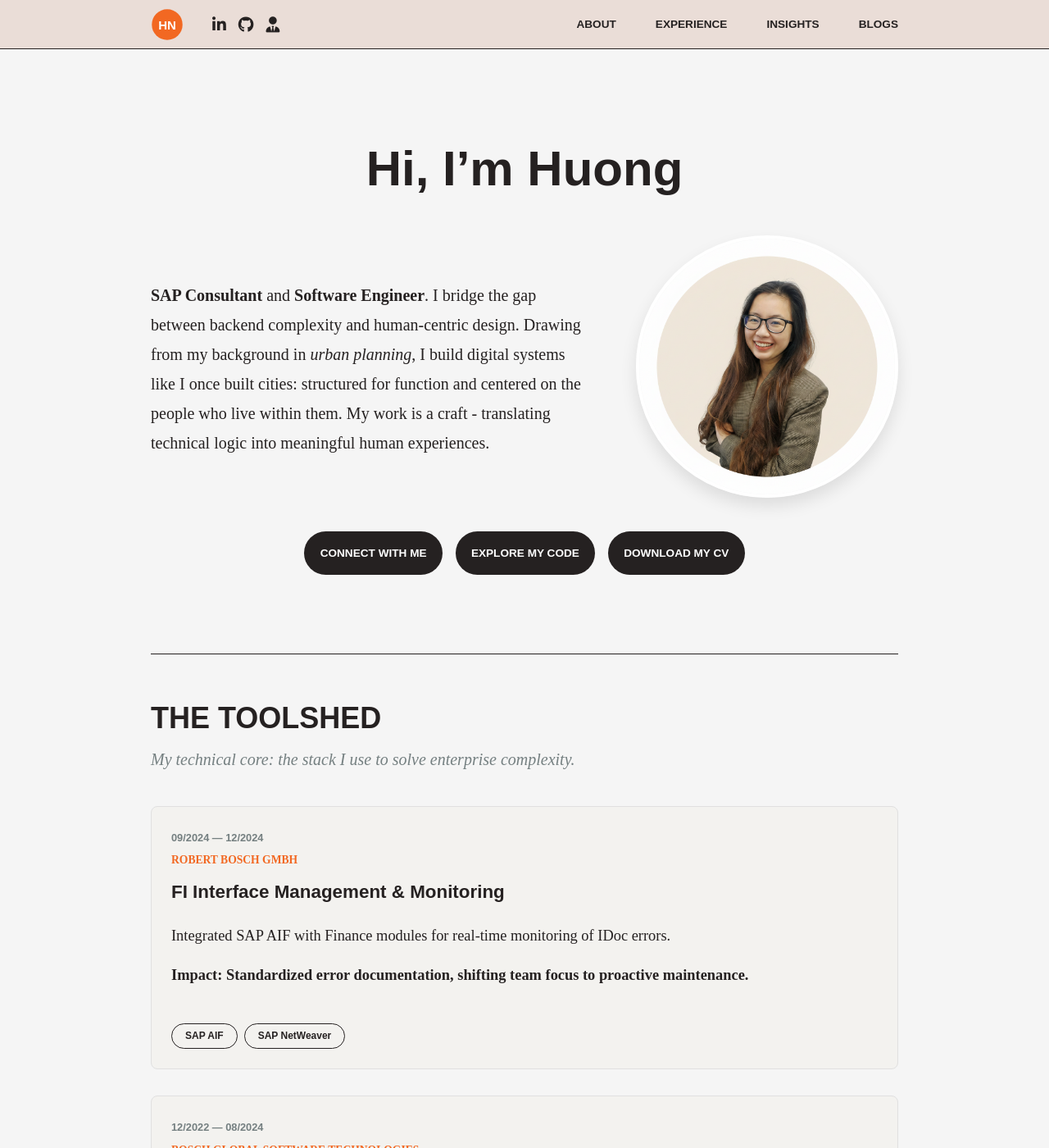
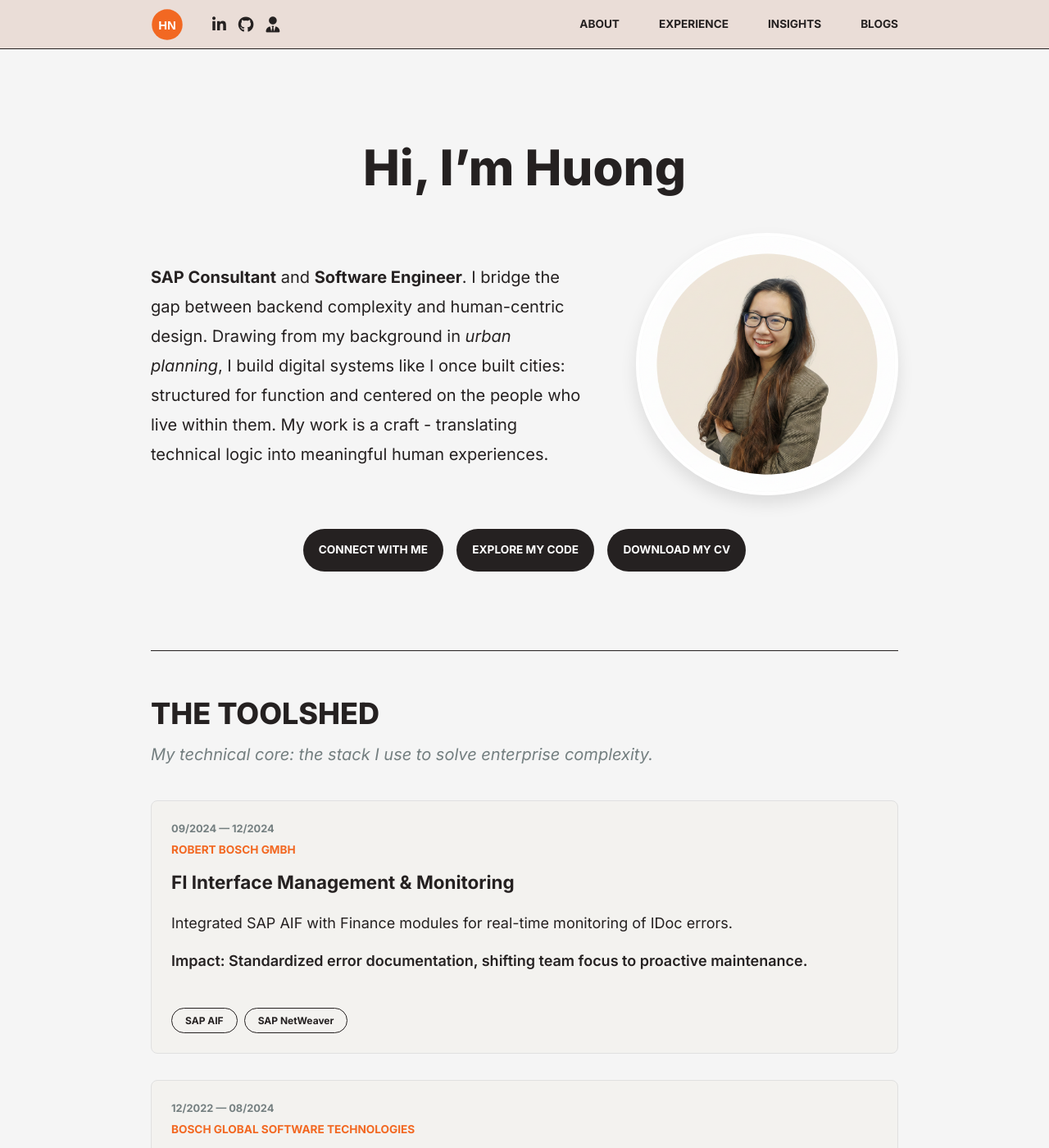
Before and after one commit to huongntn/portfolio-website, a Jekyll site: the page built from index.html, in a window 1280 px wide and 1400 px high. Shown: the whole window at 82% size. Built offline with Jekyll 4.4.1, drawn with Linux system fonts in a browser that asks for light colours.

Commit message:
Update style.css

```diff
--- a/assets/css/style.css
+++ b/assets/css/style.css
@@ -5,13 +5,20 @@
   --brand-orange: #f26822;
   --white: #ffffff;
   --menu-sand: #eaddd7;
-  --font-headers: 'Montserrat', sans-serif;
-  --font-body: 'Source Serif Pro', serif;
+  --font-family: 'Inter', sans-serif;
 }
 
 * { box-sizing: border-box; }
 
-body { background-color: var(--background-body); color: var(--text-main); font-family: var(--font-body); font-size: 1.15rem; line-height: 1.65; margin: 0; padding-top: 60px; }
+body {
+  background-color: var(--background-body);
+  color: var(--text-main);
+  font-family: var(--font-family);
+  font-size: 1.125rem;
+  line-height: 1.6;
+  margin: 0;
+  padding-top: 60px;
+}
 
 .container { max-width: 960px; margin: 0 auto; padding: 0 1.5rem; }
 
@@ -19,13 +26,13 @@ body { background-color: var(--background-body); color: var(--text-main); font-f
 header { background-color: var(--menu-sand); border-bottom: 1px solid var(--text-main); padding: 0; position: fixed; top: 0; width: 100%; z-index: 1000; height: 60px; }
 .nav-wrapper { display: flex; justify-content: space-between; align-items: center; height: 60px; }
 .header-left-group { display: flex; align-items: center; gap: 20px; }
-.logo { display: flex; align-items: center; font-family: var(--font-headers); font-weight: 800; font-size: 1.5rem; color: var(--text-main); text-decoration: none; text-transform: uppercase; letter-spacing: -1.5px; }
+.logo { display: flex; align-items: center; font-family: var(--font-family); font-weight: 800; font-size: 1.5rem; color: var(--text-main); text-decoration: none; text-transform: uppercase; letter-spacing: -1px; }
 .logo img { height: 40px; width: auto; display: block; }
 .social-icons { display: flex; gap: 15px; align-items: center; margin-left: 15px; position: relative; z-index: 1005; }
 .social-icons a { text-decoration: none !important; color: var(--text-main); font-size: 1.2rem; transition: color 0.15s; display: flex; align-items: center; }
 .social-icons a:hover { color: var(--brand-orange) !important; text-decoration: none !important; }
 .nav-links { display: flex; gap: 20px; z-index: 999; }
-.nav-links a { font-family: var(--font-headers); color: var(--text-main); text-decoration: none; font-weight: 700; text-transform: uppercase; font-size: 0.85rem; margin-left: 1.75rem; transition: color 0.15s; }
+.nav-links a { font-family: var(--font-family); color: var(--text-main); text-decoration: none; font-weight: 700; text-transform: uppercase; font-size: 0.85rem; margin-left: 1.75rem; transition: color 0.15s; }
 .nav-links a:hover { color: var(--brand-orange); }
 .burger-menu { display: none; }
 #menu-icon { width: 30px; text-align: center; font-size: 24px; z-index: 1001; position: relative; }
@@ -35,16 +42,16 @@ header { background-color: var(--menu-sand); border-bottom: 1px solid var(--text
 .hero-wrapper { display: flex; flex-direction: row; justify-content: space-between; align-items: center; gap: 4rem; width: 100%; }
 .hero-text { flex: 1; text-align: left; }
 .hero-text p { font-size: 1.25rem; line-height: 1.8; margin-bottom: 1.5rem; color: var(--text-main); }
-.hero-title { font-family: var(--font-headers); font-weight: 800; font-size: 3.75rem; text-align: center !important; margin: 0 auto 2rem auto; display: block; width: 100%; padding: 0; }
+.hero-title { font-family: var(--font-family); font-weight: 800; font-size: 3.75rem; text-align: center; margin: 0 auto 2rem auto; display: block; width: 100%; }
 .hero-buttons { display: flex; flex-direction: row; flex-wrap: nowrap; gap: 1rem; margin-top: 2rem; justify-content: center; width: 100% }
 .hero-profile img { width: 320px !important; height: 320px !important; border: 4px solid var(--white); box-shadow: 0 10px 20px rgba(0,0,0,0.1); }
 
-.btn-dark { display: inline-flex; justify-content: center; align-items: center; font-family: var(--font-headers); font-weight: 700; font-size: 0.85rem; text-transform: uppercase; color: var(--white); background-color: var(--text-main); text-decoration: none; padding: 0.95rem 1.2rem; border-radius: 30px; white-space: nowrap; flex-shrink: 0; margin: 0 !important; transition: all 0.2s ease; }
+.btn-dark { display: inline-flex; justify-content: center; align-items: center; font-family: var(--font-family); font-weight: 700; font-size: 0.85rem; text-transform: uppercase; color: var(--white); background-color: var(--text-main); text-decoration: none; padding: 0.95rem 1.2rem; border-radius: 30px; transition: all 0.2s ease; }
 .btn-dark:hover { background-color: var(--brand-orange); }
 
 /* Sections & Typography */
 section { padding-top: 3rem; padding-bottom: 3rem; }
-h2 { font-family: var(--font-headers); font-size: 2.25rem; font-weight: 800; text-transform: uppercase; margin: 0 0 0.25rem 0; }
+h2 { font-family: var(--font-family); font-size: 2.25rem; font-weight: 800; text-transform: uppercase; margin: 0 0 0.25rem 0; }
 .chapter-subtitle { font-style: italic; color: var(--text-light); margin: 0 0 2.5rem 0; font-size: 1.25rem; }
 
 hr { border: none; border-top: 1px solid var(--text-main); margin: 0; padding: 0; }
@@ -60,10 +67,10 @@ hr { border: none; border-top: 1px solid var(--text-main); margin: 0; padding: 0
 .project-card:hover .card-box { background-color: #edece9; border-color: #d1d0ce; }
 .project-card:hover h3 { color: var(--brand-orange); }
 .project-card:hover .skill-tag { background: var(--brand-orange); border-color: var(--brand-orange); color: var(--white); }
-.project-card h3 { font-family: var(--font-headers); font-size: 1.4rem; margin: 0.5rem 0; transition: color 0.2s; }
+.project-card h3 { font-family: var(--font-family); font-size: 1.4rem; margin: 0.5rem 0; font-weight: 700; transition: color 0.2s; }
 .project-meta { color: var(--brand-orange); font-weight: 700; font-size: 0.85rem; text-transform: uppercase; }
 .impact { display: block; margin-top: 0.8rem; font-weight: 600; }
-.project-date { font-family: var(--font-headers); font-size: 0.8rem; color: var(--text-light); font-weight: 700; margin-top: 0.2rem; }
+.project-date { font-family: var(--font-family); font-size: 0.8rem; color: var(--text-light); font-weight: 700; }
 
 .archive-link, .back-home { display: inline-flex; align-items: center; font-family: var(--font-headers); font-weight: 700; text-transform: uppercase; font-size: 0.9rem; color: var(--text-main); text-decoration: none; margin-left: 0.5rem; margin-top: 1rem; transition: all 0.2s ease }
 .archive-link:hover, .back-home:hover { color: var(--brand-orange); }
@@ -74,8 +81,8 @@ hr { border: none; border-top: 1px solid var(--text-main); margin: 0; padding: 0
 
 .skill-tag {
   background: transparent; border: 1px solid var(--text-main); color: var(--text-main);
-  padding: 0.3rem 1rem; border-radius: 20px; font-size: 0.75rem; font-family: var(--font-headers);
-  font-weight: 700; margin-right: 0.5rem; display: inline-block; margin-top: 0.8rem; transition: all 0.2s ease;
+  padding: 0.3rem 1rem; border-radius: 20px; font-size: 0.75rem; font-family: var(--font-family);
+  font-weight: 700; margin-right: 0.5rem; display: inline-block; margin-top: 0.8rem;
 }
 
 /* Archive All Projects Page */
@@ -107,7 +114,7 @@ hr { border: none; border-top: 1px solid var(--text-main); margin: 0; padding: 0
 footer { background-color: var(--text-main); color: var(--white); padding: 0; margin-top: 3rem; height: 60px; }
 .footer-wrapper { display: flex; justify-content: space-between; align-items: center; height: 100%; }
 .copyright { font-size: 0.8rem; color: var(--text-light); }
-.legal-nav a { color: var(--white); text-decoration: none; font-family: var(--font-headers); font-size: 0.8rem; text-transform: uppercase; margin-left: 1.5rem; transition: color 0.15s; }
+.legal-nav a { color: var(--white); text-decoration: none; font-family: var(--font-family); font-size: 0.8rem; text-transform: uppercase; margin-left: 1.5rem; }
 .legal-nav a:hover { color: var(--brand-orange); }
 
 /* Responsive Adjustments */
```
